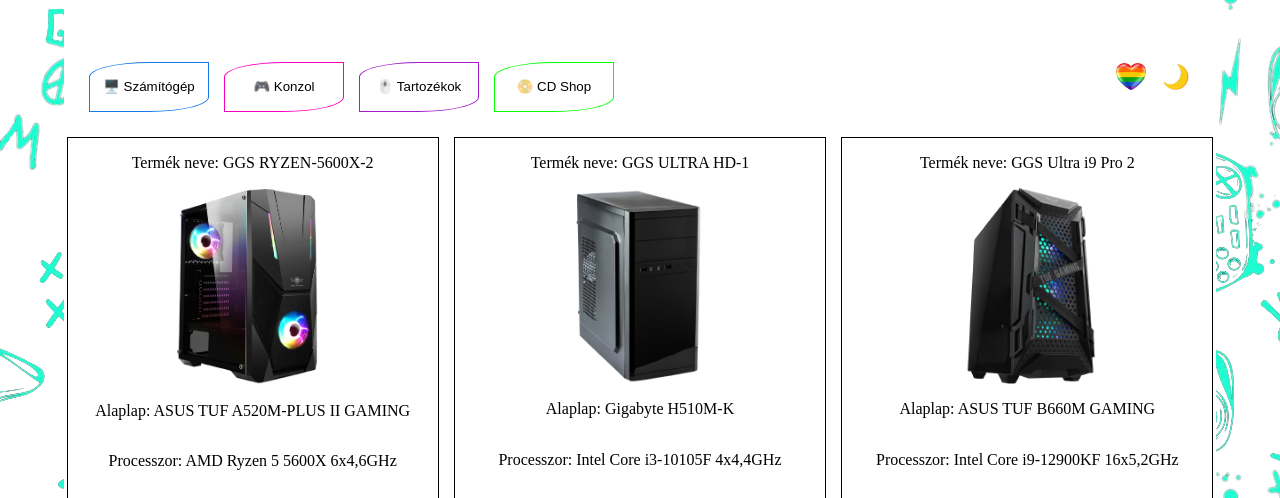
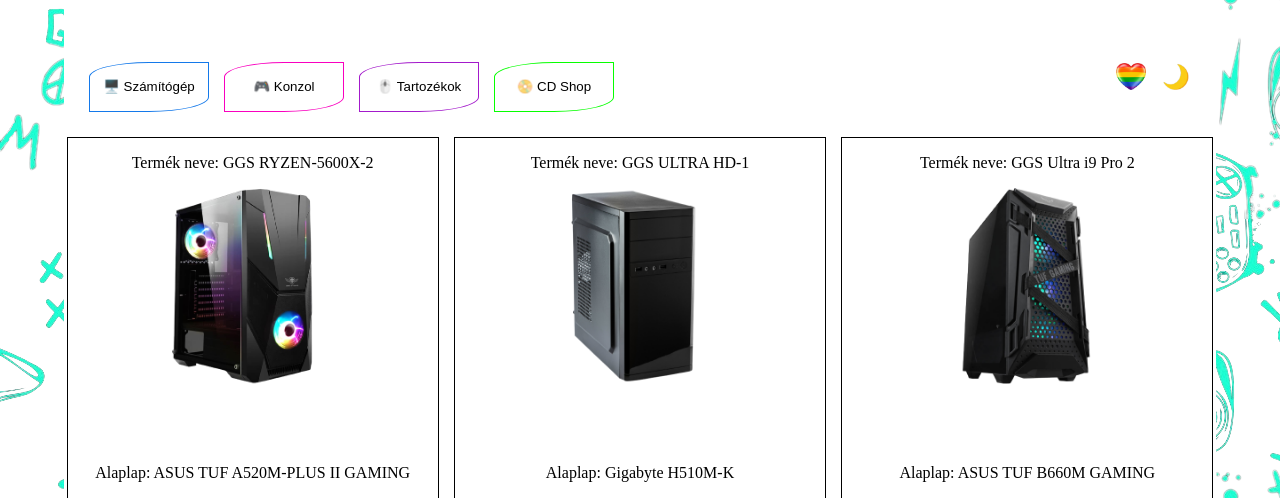
Before and after one commit to PatrisaRose/WebShop, a plain HTML site: page index.html in a window 1280 px wide. Shown: the part 281-779 px from the top of the page. Drawn offline with nearby package versions, Linux system fonts and the light colour scheme.

Commit message:
kép méretek beállítása

```diff
--- a/adatkezeles.js
+++ b/adatkezeles.js
@@ -9,7 +9,9 @@ export function osszeallitPc(adatLista, kulcsLista) {
           txt += `<p>${kulcsLista[0][kulcs]}: ${adatLista[index][kulcs]}</p>`;
         }
       } else {
+        txt += `<div class= "kepek">`;
         txt += "<img src='" + adatLista[index][kulcs] + "' alt=''>";
+        txt += `</div>`;
       }
     }
     txt += `</div>`;
--- a/style.css
+++ b/style.css
@@ -63,7 +63,7 @@ a::after{
 
 img {
   width: 250px;
-  height: auto;
+  max-height: 275px;
   background-color: transparent;
 }
 
@@ -80,6 +80,11 @@ img {
   flex-wrap: wrap;
   gap: 10px;
 
+}
+
+.kepek{
+  width: 260px;
+  height: 260px;
 }
 
 label {
```
